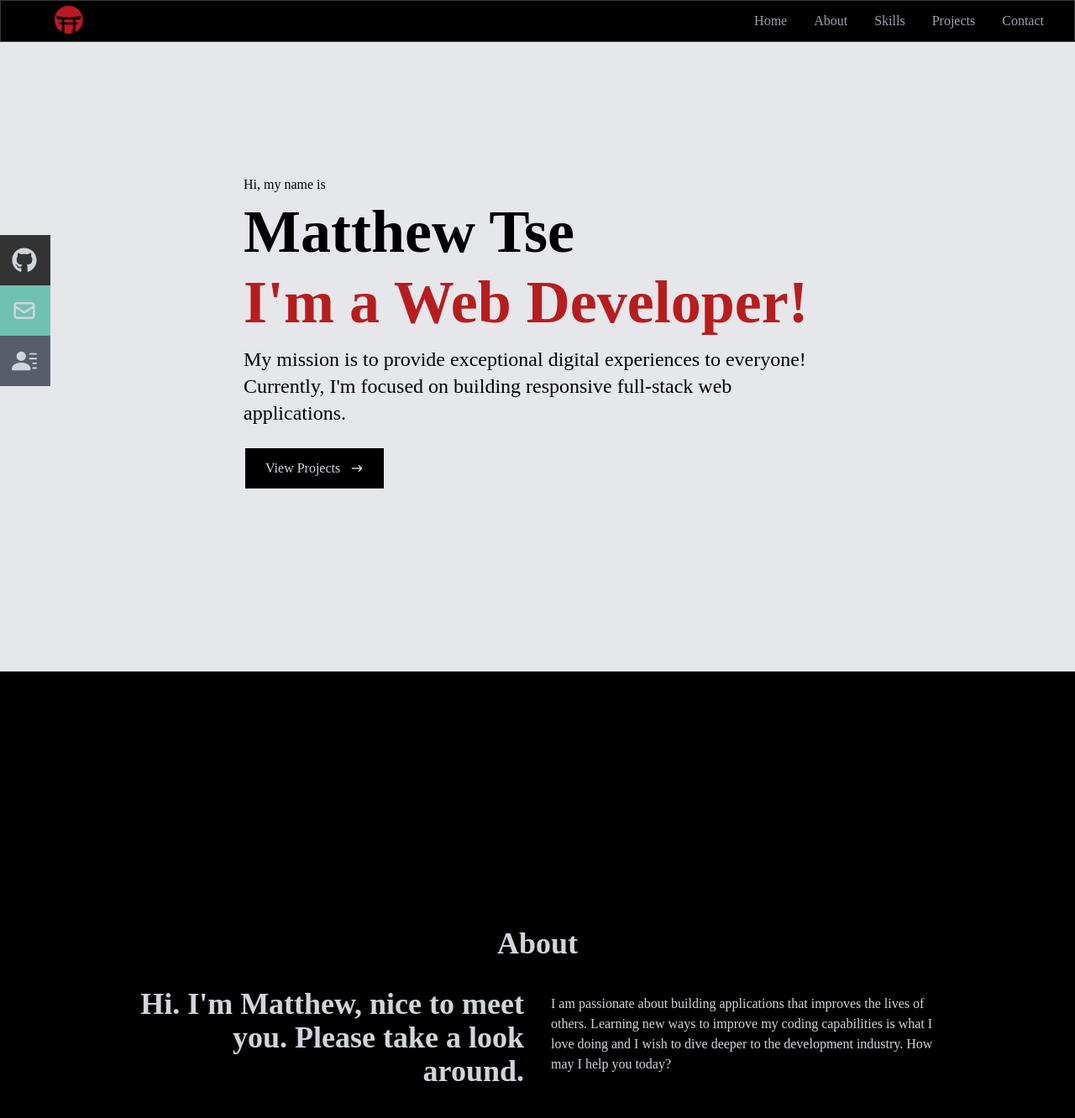
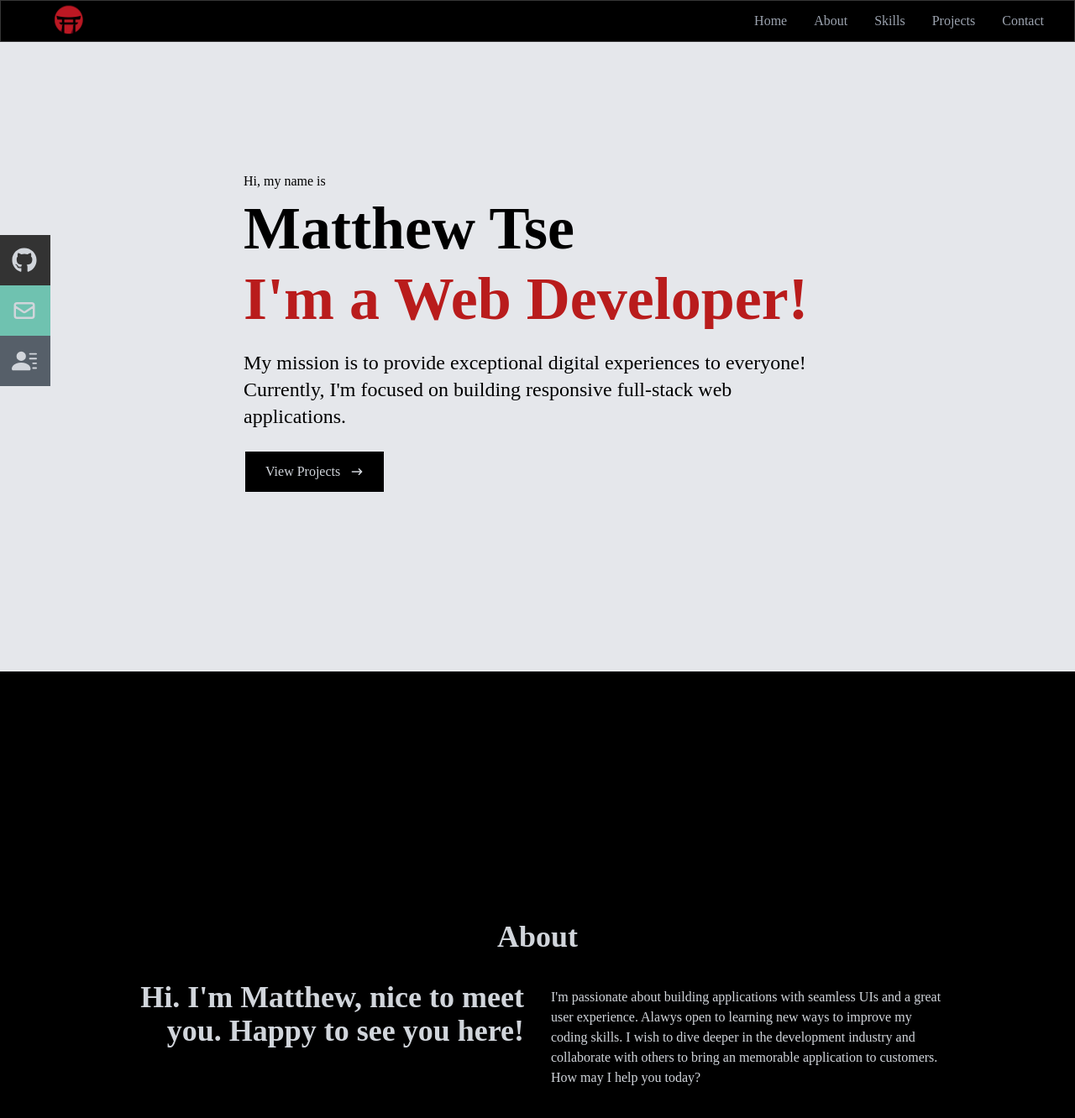
Before and after one commit to deekaynine/Portfolio, a React (Create React App) app: page / in a window 1280 px wide. Shown: the top 1332 px of the page at 84% size. Built offline with nearby package versions, Linux system fonts and the light colour scheme.

Commit message:
edited text

```diff
--- a/src/components/About.jsx
+++ b/src/components/About.jsx
@@ -23,16 +23,17 @@ const About = () => {
         <div className="max-w-[1000px] w-full grid  sm:grid-cols-2 gap-8 px-4 ">
           <div className="sm:text-right text-4xl font-bold ">
             <p className={`${isAnimated}`}>
-              Hi. I'm Matthew, nice to meet you. Please take a look around.
+              Hi. I'm Matthew, nice to meet you. Happy to see you here!
             </p>
           </div>
 
           <div>
             <p className={`${isAnimated} py-2`}>
-              I am passionate about building applications that improves the
-              lives of others. Learning new ways to improve my coding
-              capabilities is what I love doing and I wish to dive deeper to the
-              development industry. How may I help you today?
+              I'm passionate about building applications with seamless UIs and a
+              great user experience. Alawys open to learning new ways to improve
+              my coding skills. I wish to dive deeper in the development
+              industry and collaborate with others to bring an memorable
+              application to customers. How may I help you today?
             </p>
           </div>
         </div>
--- a/src/components/Home.jsx
+++ b/src/components/Home.jsx
@@ -36,10 +36,14 @@ const Home = () => {
             Matthew Tse
           </span>
         </div>
-        <h2 className="text-4xl sm:text-7xl font-bold text-red-700">
+        <h2
+          className={`${isAnimated} text-4xl sm:text-7xl font-bold text-red-700`}
+        >
           I'm a Web Developer!
         </h2>
-        <p className="text-black text-2xl py-4 max-w-[700px]">
+        <p
+          className={`${isAnimated} text-black text-2xl py-4 max-w-[700px] mt-2`}
+        >
           My mission is to provide exceptional digital experiences to everyone!
           Currently, I'm focused on building responsive full-stack web
           applications.
```
